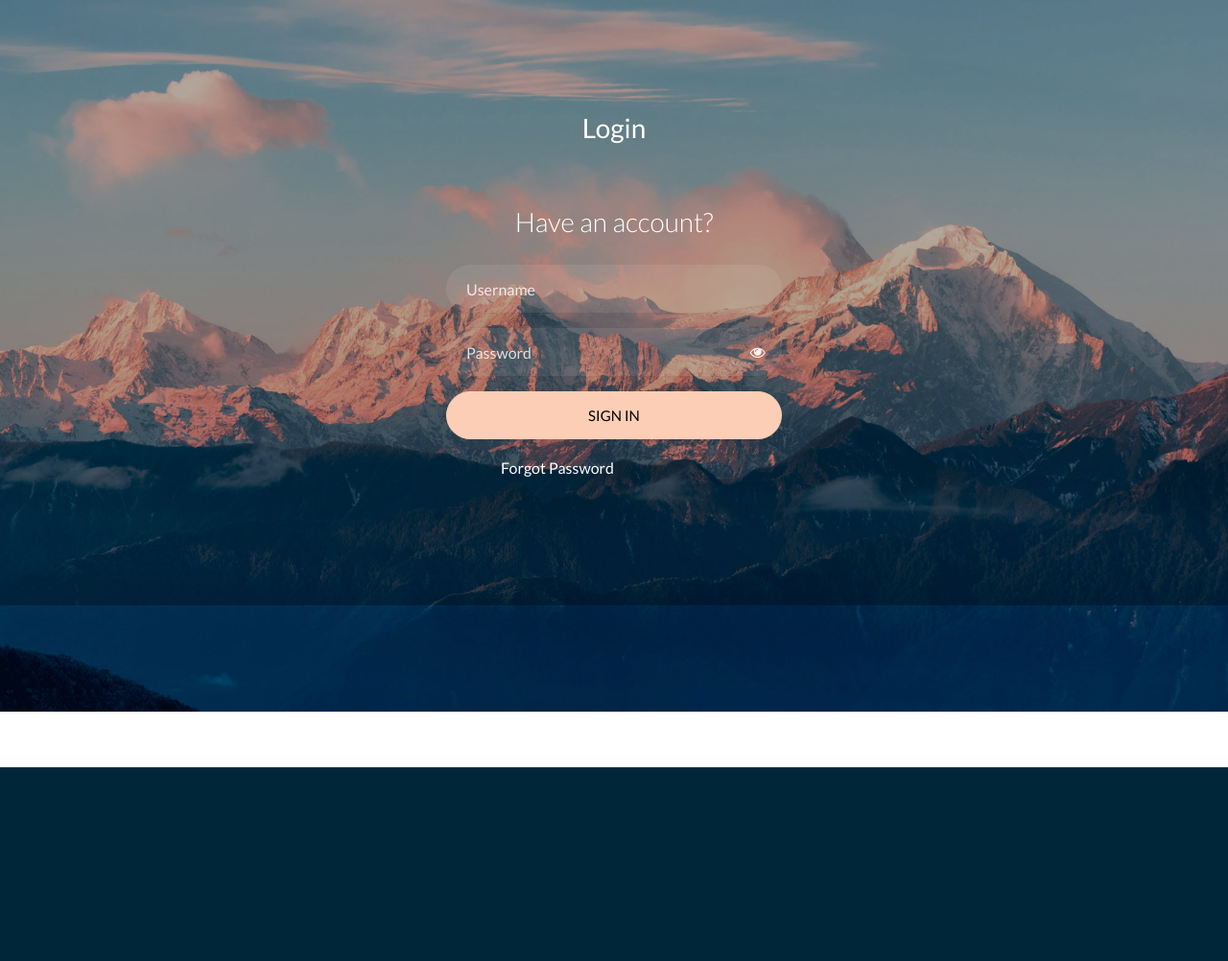
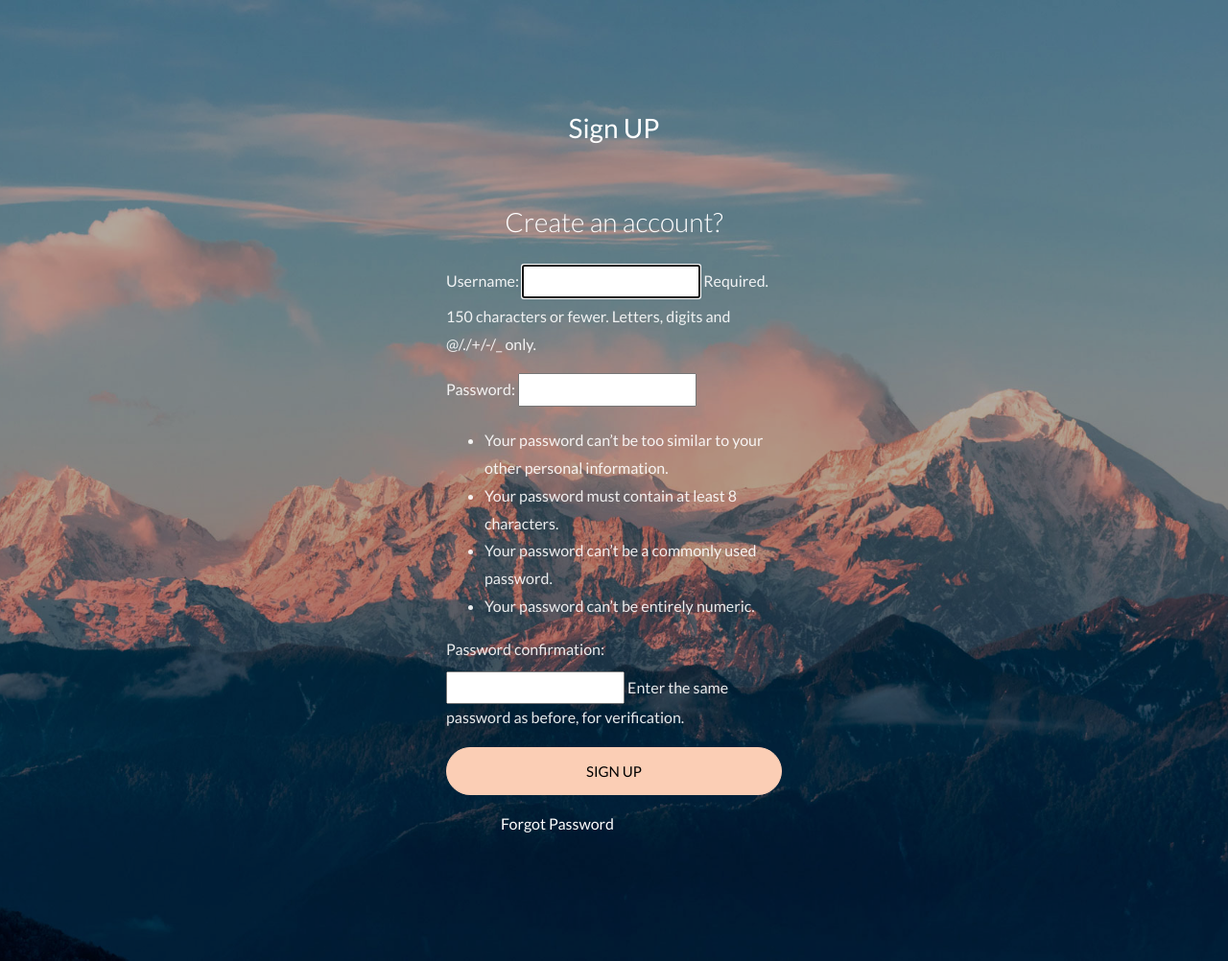
Before and after one commit to MRBA86/Myfirst-Django, a Django app: page /accounts/signup in a window 1280 px wide. Shown: the whole page at 96% size. Before the commit the page ends 800 px from the top, so only its background shows below. Run offline with Django 4.2, Linux system fonts and the light colour scheme; some libraries are stand-ins or nearby versions.

Commit message:
Add Signup Views and template with complete comment section

```diff
--- a/accounts/views.py
+++ b/accounts/views.py
@@ -1,20 +1,45 @@
 from django.shortcuts import render,redirect
-from django.contrib.auth import authenticate,login
+from django.contrib.auth import authenticate , login , logout
+from django.contrib.auth.decorators import login_required
+from django.contrib.auth.forms import UserCreationForm
+from django.urls import reverse
+# !1!from django.contrib import messages
 
 
 def login_view(request):
-    if request.user.is_authenticated:
-        msg = f'user is authenticated as {request.user.username}'
-    else :
-        msg = 'user is not authenticated'
-
-
-    return render(request,'accounts/login.html',{'msg':msg})
-
+    if not request.user.is_authenticated:
+        if request.method == 'POST':
+            username = request.POST["username"]
+            password = request.POST["password"]
+            user = authenticate(request, username=username, password=password)
+            if user is not None:
+                login(request, user)
+                return redirect('/')
+            # !1! else :
+            # !1!    messages.ERROR(request, "Username Or Password is not valid")
+        return render(request,'accounts/login.html')
+    else:
+        return redirect('/')
+@login_required()
 def logout_view(request):
+    logout(request)
     return redirect('/')
+    #if request.user.is_authenticated:
+    #    logout(request)
+    #return redirect('/')
 
 def signup_view(request):
-    return render(request,'accounts/signup.html')
+    if not request.user.is_authenticated :
+        if request.method == 'POST':
+            form = UserCreationForm(request.POST)
+            if form.is_valid():
+                form.save()
+                return redirect('/accounts/login')
+
+        form = UserCreationForm()
+        context = {'form':form}
+        return render(request,'accounts/signup.html',context)
+    else :
+        return redirect('/')
 
 # Create your views here.
--- a/mysite/settings.py
+++ b/mysite/settings.py
@@ -166,3 +166,4 @@ DEFAULT_AUTO_FIELD = 'django.db.models.BigAutoField'
 INTERNAL_IPS = [
     '127.0.0.1',
 ]
+LOGIN_URL='/accounts/login'
--- a/templates/accounts/signup.html
+++ b/templates/accounts/signup.html
@@ -3,7 +3,7 @@
 <html lang="en">
 
 <head>
-    <title>Login</title>
+    <title>Sign UP</title>
     <meta charset="utf-8">
     <meta name="viewport" content="width=device-width, initial-scale=1, shrink-to-fit=no">
     <link href="https://fonts.googleapis.com/css?family=Lato:300,400,700&display=swap" rel="stylesheet">
@@ -16,25 +16,24 @@
         <div class="container">
             <div class="row justify-content-center">
                 <div class="col-md-6 text-center mb-5">
-                    <h2 class="heading-section">Login </h2>
+                    <h2 class="heading-section">Sign UP </h2>
                 </div>
             </div>
             <div class="row justify-content-center">
                 <div class="col-md-6 col-lg-4">
                     <div class="login-wrap p-0">
-                        <h3 class="mb-4 text-center">Have an account?</h3>
-                        <form action="#" class="signin-form">
+                        <h3 class="mb-4 text-center">Create an account?</h3>
+                        <form action="{% url 'accounts:signup' %}" method="post" class="signin-form">
+                            {% csrf_token %}
                             <div class="form-group">
-                                <input type="text" class="form-control" placeholder="Username" required>
-                            </div>
-                            <div class="form-group">
-                                <input id="password-field" type="password" class="form-control" placeholder="Password"
-                                    required>
-                                <span toggle="#password-field"
-                                    class="fa fa-fw fa-eye field-icon toggle-password"></span>
-                            </div>
-                            <div class="form-group">
-                                <button type="submit" class="form-control btn btn-primary submit px-3">Sign In</button>
+                                {{form.as_p}}
+                                <!--
+                                <input type="text" name="username" class="form-control" placeholder="Username" required><br>
+                                <input name="password1" type="password" class="form-control" placeholder="Password" required><br>
+                                <input name="password2" type="password" class="form-control" placeholder="Confirm Password" required><br>
+                                -->
+                                <button type="submit" class="form-control btn btn-primary submit px-3">Sign Up</button>
+
                             </div>
                             <div class="form-group d-md-flex">
 <!-- Section remember me-->
@@ -51,6 +50,7 @@
                                 </div>
                             </div>
                         </form>
+                        {% include 'messages.html' %}
                         </div>
                     </div>
                 </div>
```
Also changed, not shown: templates/accounts/login.html (+5 -10 lines), templates/base.html (+7 -2 lines), templates/blog/blog-single.html (+8 -4 lines).
